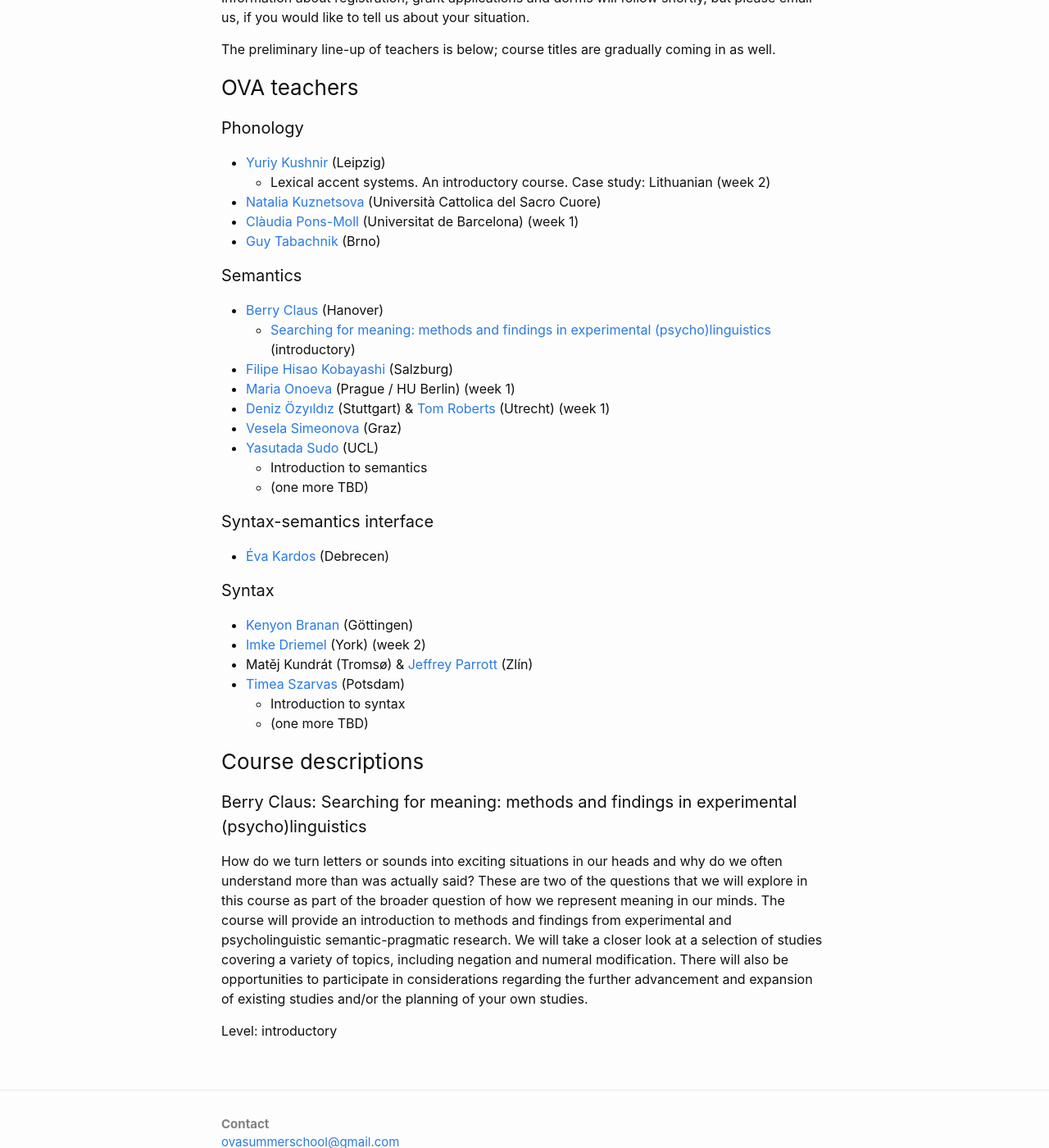
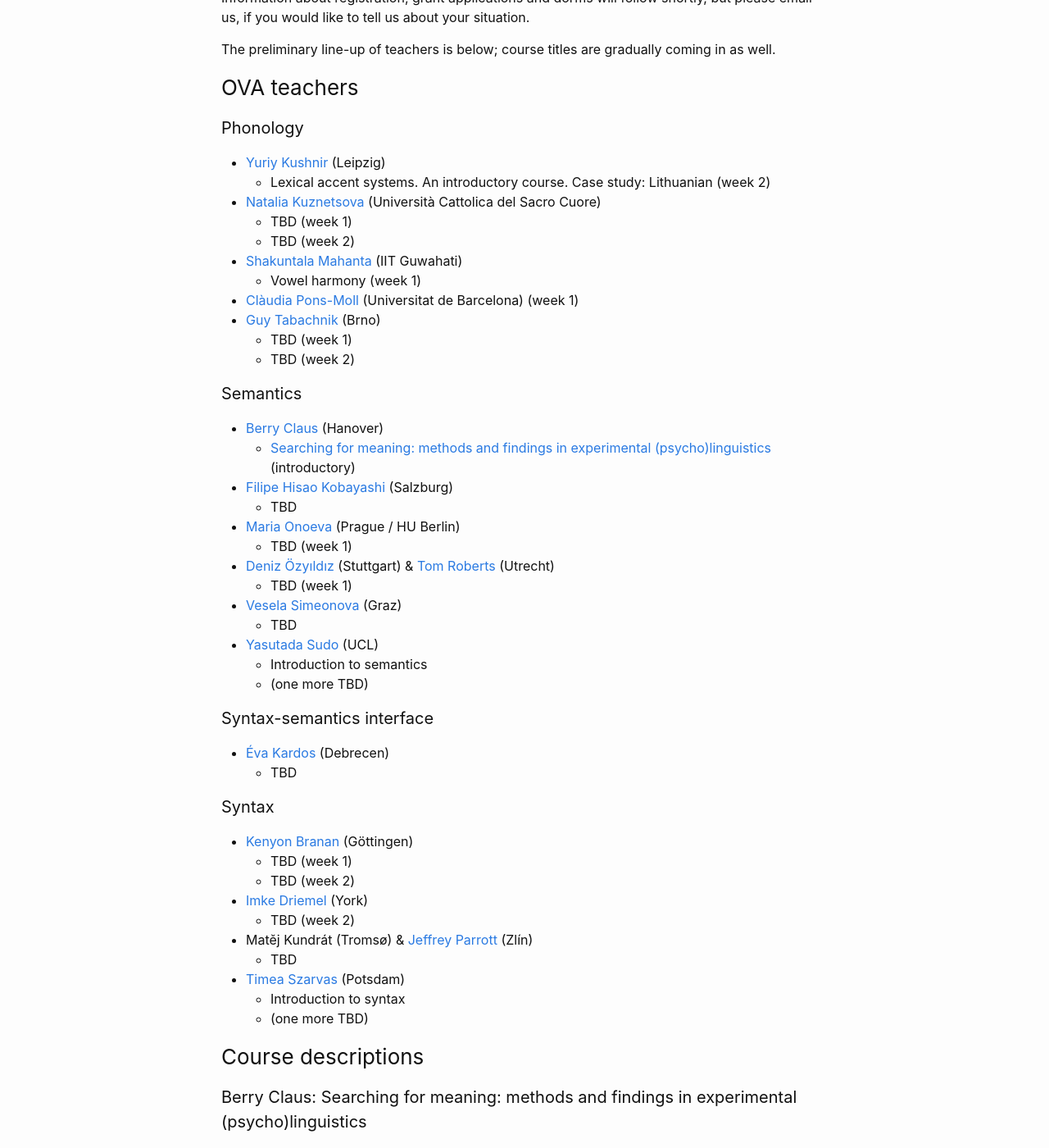
Before and after one commit to ovaschool/ovaschool.github.io, a Jekyll site: the page built from staticpages/ova2026.markdown, in a window 1280 px wide and 1400 px high, scrolled down 242 px. Shown: the whole window at 82% size. Built offline with Jekyll 4.4.1, drawn with Linux system fonts in a browser that asks for light colours.

Commit message:
Update ova2026.markdown

```diff
--- a/staticpages/ova2026.markdown
+++ b/staticpages/ova2026.markdown
@@ -7,9 +7,7 @@ permalink: /ova2026/
 OVA 2026 takes place at the **University of Debrecen**, Hungary from **July 27-August
 7**, 2026. Get excited!
 
-Information about registration, grant applications and dorms will follow
-shortly, but please email us, if you would like to tell us about your
-situation.
+Information about registration, grant applications and dorms will follow shortly, but please email us, if you would like to tell us about your situation.
 
 The preliminary line-up of teachers is below; course titles are gradually coming in as well.
 
@@ -20,17 +18,27 @@ The preliminary line-up of teachers is below; course titles are gradually coming
 - [Yuriy Kushnir](https://yuriykushnir.com/) (Leipzig)
   - Lexical accent systems. An introductory course. Case study: Lithuanian (week 2)
 - [Natalia Kuznetsova](https://unicatt.academia.edu/NataliaKuznetsova) (Università Cattolica del Sacro Cuore)
+  - TBD (week 1)
+  - TBD (week 2)
+- [Shakuntala Mahanta](https://www.iitg.ac.in/hss/faculty_page_profile.php?name=MzgvUVFIK2oydWpTaXFzNUJOUkExZz09) (IIT Guwahati)
+  - Vowel harmony (week 1)
 - [Clàudia Pons-Moll](https://stel.ub.edu/filologiacatalana/directori-organitzatiu/claudia-pons-moll) (Universitat de Barcelona) (week 1)
 - [Guy Tabachnik](https://gtabach.github.io/) (Brno)
+  - TBD (week 1)
+  - TBD (week 2)
 
 #### Semantics
 
 - [Berry Claus](https://www.germanistik.uni-hannover.de/claus) (Hanover)
   - [Searching for meaning: methods and findings in experimental (psycho)linguistics](#berry-claus-searching-for-meaning-methods-and-findings-in-experimental-psycholinguistics) (introductory)
 - [Filipe Hisao Kobayashi](https://fhkobayashi.net/) (Salzburg)
-- [Maria Onoeva](https://mariaonoeva.github.io/) (Prague / HU Berlin) (week 1)
-- [Deniz Özyıldız](https://deniz.fr/) (Stuttgart) & [Tom Roberts](https://www.uu.nl/staff/TDHRoberts) (Utrecht) (week 1)
+  - TBD
+- [Maria Onoeva](https://mariaonoeva.github.io/) (Prague / HU Berlin)
+  - TBD (week 1)
+- [Deniz Özyıldız](https://deniz.fr/) (Stuttgart) & [Tom Roberts](https://www.uu.nl/staff/TDHRoberts) (Utrecht)
+  - TBD (week 1)
 - [Vesela Simeonova](https://kfunigraz.academia.edu/VeselaSimeonova) (Graz)
+  - TBD
 - [Yasutada Sudo](https://www.homepages.ucl.ac.uk/~ucjtudo/) (UCL)
   - Introduction to semantics
   - (one more TBD)
@@ -38,12 +46,17 @@ The preliminary line-up of teachers is below; course titles are gradually coming
 #### Syntax-semantics interface
 
 - [Éva Kardos](https://evakardos.com/) (Debrecen)
+  - TBD
 
 #### Syntax
 
 - [Kenyon Branan](https://sites.google.com/view/kbranan/home) (Göttingen)
-- [Imke Driemel](https://www.york.ac.uk/language-linguistic-science/people/imkedriemel/) (York) (week 2)
+  - TBD (week 1)
+  - TBD (week 2)
+- [Imke Driemel](https://www.york.ac.uk/language-linguistic-science/people/imkedriemel/) (York)
+  - TBD (week 2)
 - Matěj Kundrát (Tromsø) & [Jeffrey Parrott](https://utb-cz.academia.edu/JeffreyParrott) (Zlín)
+  - TBD
 - [Timea Szarvas](https://timeaszarvas.github.io/) (Potsdam)
   - Introduction to syntax
   - (one more TBD)
```
